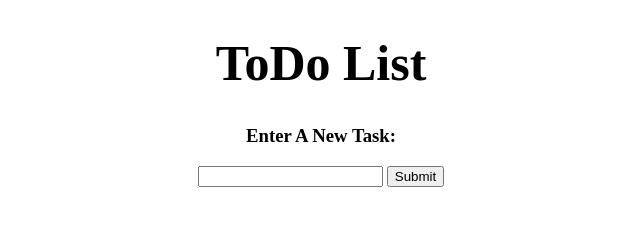
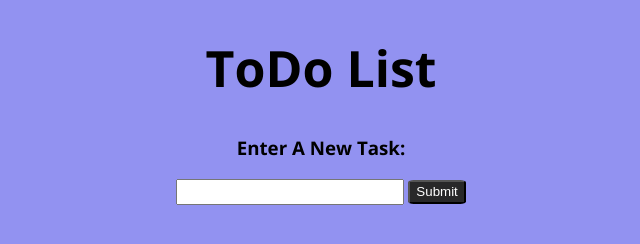
Before and after one commit to brolly301/ToDo-List-Application, a plain HTML site: page index.html in a window 1280 px wide. Shown: the whole page, without its empty margins (319-959 px from the left). Drawn offline with nearby package versions, Linux system fonts and the light colour scheme.

Commit message:
CSS applied & Input box not resizing anymore

```diff
--- a/app.css
+++ b/app.css
@@ -1,5 +1,27 @@
+body {
+  background-color: rgb(146, 146, 241);
+  font-family: "Open Sans";
+}
+
 h1 {
   font-size: 50px;
+}
+
+#input {
+  width: 220px;
+  height: 20px;
+  margin-bottom: 20px;
+}
+
+#submit {
+  color: white;
+  background-color: rgb(40, 40, 41);
+  height: 24px;
+  border-radius: 10%;
+}
+
+#submit:hover {
+  background-color: rgb(43, 131, 51);
 }
 
 #mainDiv {
--- a/index.html
+++ b/index.html
@@ -7,6 +7,9 @@
     <meta name="viewport" content="width=device-width, initial-scale=1.0">
     <title>Document</title>
     <link rel="stylesheet" href="app.css">
+    <link rel="preconnect" href="https://fonts.googleapis.com">
+    <link rel="preconnect" href="https://fonts.gstatic.com" crossorigin>
+    <link href="https://fonts.googleapis.com/css2?family=Open+Sans:wght@400;500;600;700&display=swap" rel="stylesheet">
 </head>
 
 <body>
@@ -15,7 +18,7 @@
         <h3>Enter A New Task:</h3>
         <form action="/nowhere">
             <input type="text" name="input" id="input">
-            <span><button>Submit</button></span>
+            <span><button id="submit">Submit</button></span>
             <ul id="ul"></ul>
         </form>
     </div>
```
